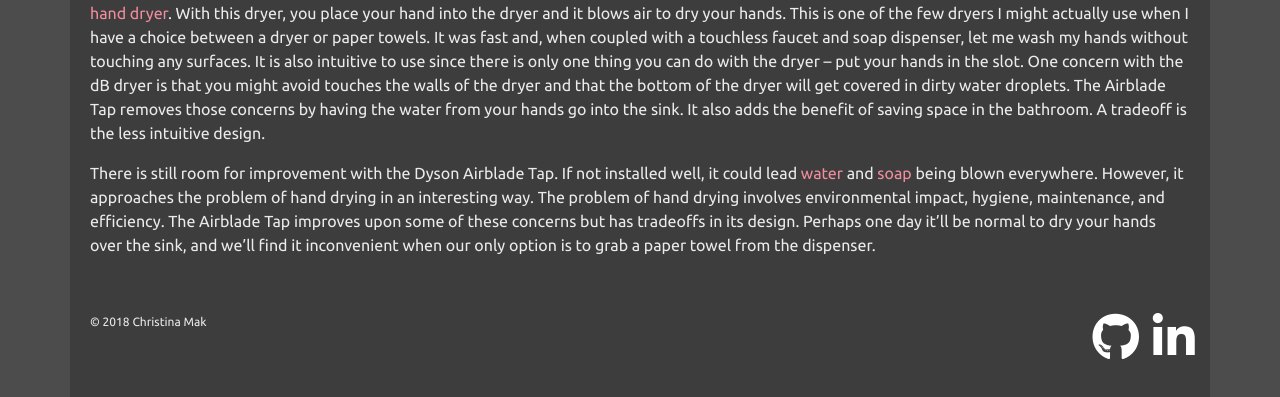
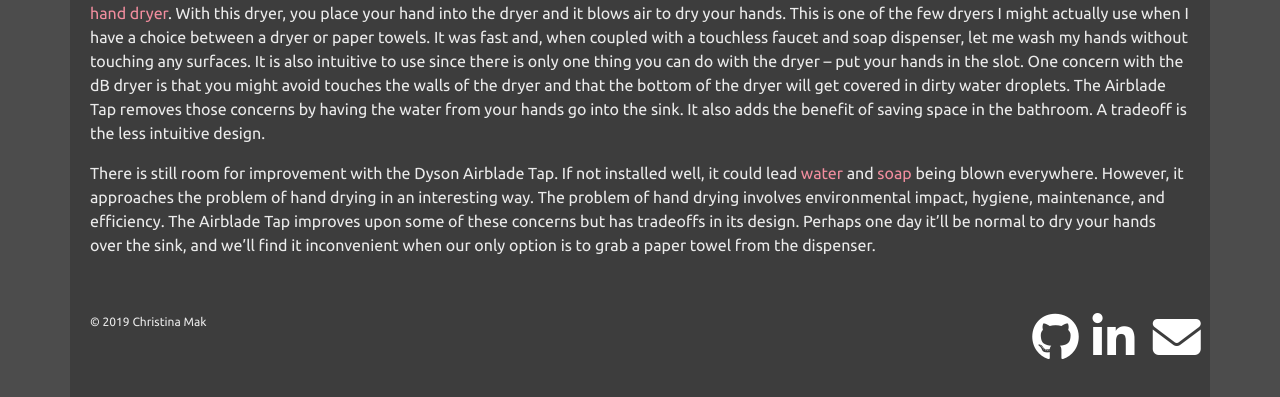
Before and after one commit to ChristinaMak/ChristinaMak.github.io, a Jekyll site: the page built from _posts/2018-01-31-airbladetap.md, in a window 1280 px wide and 900 px high, scrolled down 1007 px, cut to the strip 503-900 px from the top of the window. Built offline with Jekyll 4.4.1, drawn with Linux system fonts in a browser that asks for light colours; nearby versions of some CDN libraries; comment, search, counter and statistics services are not loaded.

Commit message:
Consistent layout. Add Doom and Bloom.

```diff
--- a/_layouts/default.html
+++ b/_layouts/default.html
@@ -3,7 +3,7 @@
 <head>
     <title>{{ page.title | site.title }}</title>
     <meta charset="utf-8"/>
-    <link rel="stylesheet" href="https://maxcdn.bootstrapcdn.com/bootstrap/4.0.0-beta.3/css/bootstrap.min.css" integrity="sha384-Zug+QiDoJOrZ5t4lssLdxGhVrurbmBWopoEl+M6BdEfwnCJZtKxi1KgxUyJq13dy" crossorigin="anonymous">
+    <link href="https://stackpath.bootstrapcdn.com/bootstrap/4.3.1/css/bootstrap.min.css" rel="stylesheet" integrity="sha384-ggOyR0iXCbMQv3Xipma34MD+dH/1fQ784/j6cY/iJTQUOhcWr7x9JvoRxT2MZw1T" crossorigin="anonymous">
     <link href="https://fonts.googleapis.com/css?family=Ubuntu" rel="stylesheet">
     <link href="https://fonts.googleapis.com/css?family=Architects+Daughter" rel="stylesheet">
     <script src="https://use.fontawesome.com/e019ff47dd.js"></script>
@@ -43,7 +43,7 @@
 
     <footer class="container">
         <div class="row">
-            <p class="col-sm-4">&copy; 2018 Christina Mak</p>
+            <p class="col-sm-4">&copy; 2019 Christina Mak</p>
             <ul class="col-sm-8">
                 <li class="col-lg-1 col-md-2 col-sm-2 col-xs-2">
                     <a href="https://github.com/ChristinaMak"><i class="fa fa-github fa-4x"></i></a>
@@ -51,13 +51,16 @@
                 <li class="col-lg-1 col-md-2 col-sm-2 col-xs-2">
                     <a href="https://www.linkedin.com/in/christina-y-mak"><i class="fa fa-linkedin fa-4x"></i></a>
                 </li>
+                <li class="col-lg-1 col-md-2 col-sm-2 col-xs-2" data-toggle="modal" data-target="#exampleModal">
+                    <i class="fa fa-envelope fa-4x"></i>
+                </li>
             </ul>
         </div>
     </footer>
 
-    <script src="https://code.jquery.com/jquery-3.2.1.slim.min.js" integrity="sha384-KJ3o2DKtIkvYIK3UENzmM7KCkRr/rE9/Qpg6aAZGJwFDMVNA/GpGFF93hXpG5KkN" crossorigin="anonymous"></script>
+    <script src="https://code.jquery.com/jquery-3.4.1.min.js" integrity="sha256-CSXorXvZcTkaix6Yvo6HppcZGetbYMGWSFlBw8HfCJo=" crossorigin="anonymous"></script>
     <script src="https://cdnjs.cloudflare.com/ajax/libs/popper.js/1.12.9/umd/popper.min.js" integrity="sha384-ApNbgh9B+Y1QKtv3Rn7W3mgPxhU9K/ScQsAP7hUibX39j7fakFPskvXusvfa0b4Q" crossorigin="anonymous"></script>
-    <script src="https://maxcdn.bootstrapcdn.com/bootstrap/4.0.0-beta.3/js/bootstrap.min.js" integrity="sha384-a5N7Y/aK3qNeh15eJKGWxsqtnX/wWdSZSKp+81YjTmS15nvnvxKHuzaWwXHDli+4" crossorigin="anonymous"></script>
+    <script src="https://stackpath.bootstrapcdn.com/bootstrap/4.3.1/js/bootstrap.min.js" integrity="sha384-JjSmVgyd0p3pXB1rRibZUAYoIIy6OrQ6VrjIEaFf/nJGzIxFDsf4x0xIM+B07jRM" crossorigin="anonymous"></script>
     <script type="text/javascript" src="/vendors/slick/slick.min.js"></script>
     <script type="text/javascript" src="/js/carousel-helper.js"></script>
 
--- a/index.html
+++ b/index.html
@@ -5,7 +5,7 @@
 <head>
     <title>Christina Mak</title>
     <meta charset="utf-8"/>
-    <link rel="stylesheet" href="https://maxcdn.bootstrapcdn.com/bootstrap/4.0.0-beta.3/css/bootstrap.min.css" integrity="sha384-Zug+QiDoJOrZ5t4lssLdxGhVrurbmBWopoEl+M6BdEfwnCJZtKxi1KgxUyJq13dy" crossorigin="anonymous">
+    <link href="https://stackpath.bootstrapcdn.com/bootstrap/4.3.1/css/bootstrap.min.css" rel="stylesheet" integrity="sha384-ggOyR0iXCbMQv3Xipma34MD+dH/1fQ784/j6cY/iJTQUOhcWr7x9JvoRxT2MZw1T" crossorigin="anonymous">
     <link href="https://fonts.googleapis.com/css?family=Ubuntu" rel="stylesheet">
     <link href="https://fonts.googleapis.com/css?family=Architects+Daughter" rel="stylesheet">
     <script src="https://use.fontawesome.com/e019ff47dd.js"></script>
@@ -185,7 +185,7 @@
     <script src="js/handlebars-v4.0.11.js"></script>
     <script src="https://code.jquery.com/jquery-3.4.1.min.js" integrity="sha256-CSXorXvZcTkaix6Yvo6HppcZGetbYMGWSFlBw8HfCJo=" crossorigin="anonymous"></script>
     <script src="https://cdnjs.cloudflare.com/ajax/libs/popper.js/1.12.9/umd/popper.min.js" integrity="sha384-ApNbgh9B+Y1QKtv3Rn7W3mgPxhU9K/ScQsAP7hUibX39j7fakFPskvXusvfa0b4Q" crossorigin="anonymous"></script>
-    <script src="https://maxcdn.bootstrapcdn.com/bootstrap/4.0.0-beta.3/js/bootstrap.min.js" integrity="sha384-a5N7Y/aK3qNeh15eJKGWxsqtnX/wWdSZSKp+81YjTmS15nvnvxKHuzaWwXHDli+4" crossorigin="anonymous"></script>
+    <script src="https://stackpath.bootstrapcdn.com/bootstrap/4.3.1/js/bootstrap.min.js" integrity="sha384-JjSmVgyd0p3pXB1rRibZUAYoIIy6OrQ6VrjIEaFf/nJGzIxFDsf4x0xIM+B07jRM" crossorigin="anonymous"></script>
     <script src="js/loadmore.js"></script>
     <script src="js/projects.js"></script>
 
--- a/js/projects.js
+++ b/js/projects.js
@@ -1,4 +1,5 @@
 var projectData = [
+    {'title': "Doom and Bloom", 'subtitle':"3D Multiplayer Game", 'projectImg':'/images/doombloom.png', 'description': 'Doom and Bloom is a 2 v 2 arena-control game where teams compete to cover more of the land in their team\'s flowers.', 'learnMore': 'https://cse125.ucsd.edu/2018/cse125g1/wordpress/', 'demo':'https://youtu.be/nr8D_TMRx2c', 'index': 7},
     {'title': "Bon Voyage", 'subtitle':"Mobile Web Application", 'projectImg':'/images/bonvoyage.png', 'description': 'Bon Voyage is a web application for booking travel packages designed for an simplified mobile user experience.', 'learnMore': 'projects/bon_voyage.html', 'sourceCode':'https://github.com/ChristinaMak/Bon-Voyage', 'demo':'https://christinamak.github.io/Bon-Voyage/', 'index': 1},
     {'title': "Steam Play Predictions", 'subtitle':"Paper on Predictive Model", 'projectImg':'/images/steampredictions.png', 'description':'This paper discusses methods for predicting whether a Steam user will play a given game.', 'learnMore': '', 'sourceCode':'https://github.com/ChristinaMak/Steam-Play-Predictions', 'demo':'', 'paper':'predicting_gameplay_choices_steam.pdf', 'index': 4},
     {'title': "It's Lit", 'subtitle':"Virtual Reality Game", 'projectImg':'/images/itslit.jpg', 'description': "It's Lit is a virtual reality game created during SD Hacks 2017. The player is a firefighter equipped with rocket-powered hose guns that they must use to put out burning houses and trees.", 'learnMore': 'https://devpost.com/software/it-s-lit-txoc2m?lipi=urn%3Ali%3Apage%3Ad_flagship3_profile_view_base%3BueRcwKNDR6mdTVUUSFwiKw%3D%3D', 'sourceCode':'', 'demo':'https://drive.google.com/file/d/0B9Bl37g8Owz0b0xmd01heUk5RkE/view?usp=sharing', 'index': 5},
```
Also changed, not shown: images/doombloom.PNG (added), 1 other file.
